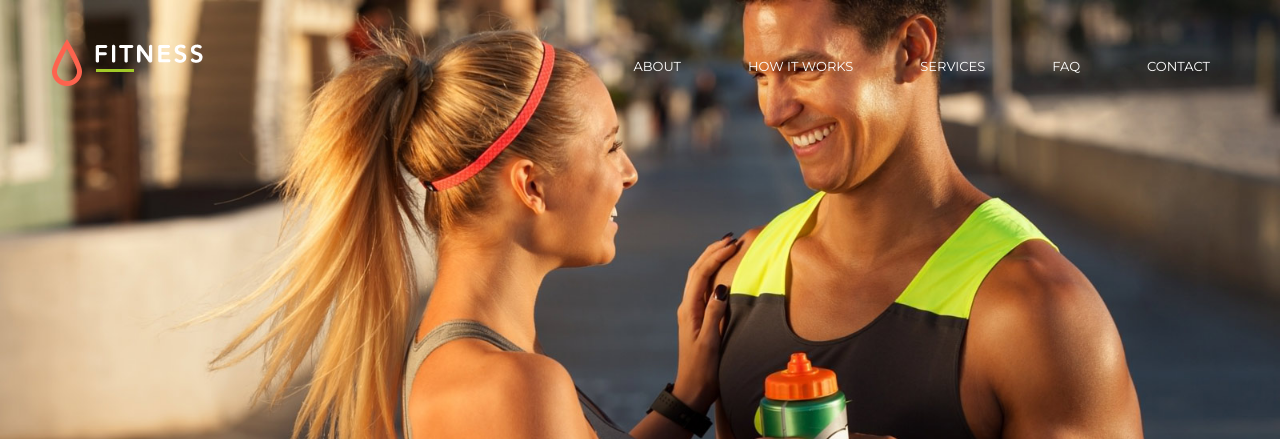
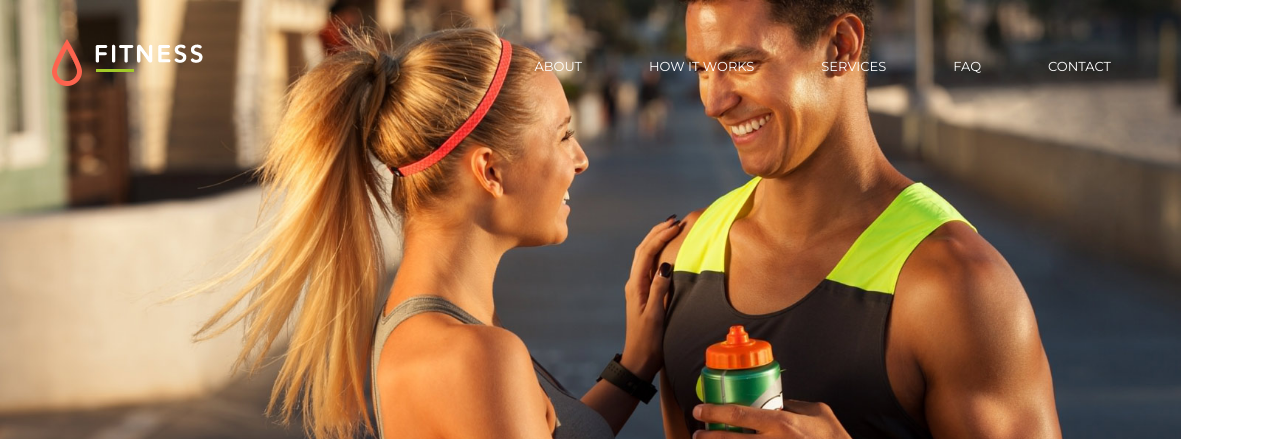
Before and after one commit to itl-serg/Fitness, a website: page index.html in a window 1280 px wide. Shown: the top 439 px of the page. Drawn offline with nearby package versions, Linux system fonts and the light colour scheme.

Commit message:
removed the scroll

```diff
--- a/scss/_styles.scss
+++ b/scss/_styles.scss
@@ -12,7 +12,7 @@ body {
   @include textPrimary(400, 14px, 24px, $colorWhite);
 
   @include media(">=1181px") {
-    min-width: 1181px;
+    max-width: 1181px;
   }
 }
 // Header
@@ -26,7 +26,7 @@ body {
       width: 100%;
     }
     @include media(">=1181px") {
-      min-width: 1181px;
+      max-width: 1181px;
     }
     .header-logo {
       background: url(../images/logo.png) no-repeat;
@@ -151,7 +151,7 @@ body {
   @include media(">=768px") {
     flex-direction: row;
     flex-wrap: wrap;
-    width: 768px;
+    max-width: 768px;
     justify-content: space-around;
     // align-items: stretch;
     margin: auto;
@@ -483,7 +483,6 @@ body {
   .article-main-secondary {
     background: $backgroundAtlantis;
     .main-secondary-img {
-      min-width: 401px;
     }
     .main-text-secondary {
       position: relative;
@@ -492,7 +491,9 @@ body {
       height: 310px;
       @include media(">=768px") {
         height: 100%;
+        max-width: 401px;
       }
+
       em {
         text-transform: uppercase;
         @include textSecondary(400, 17px, 24px, $colorWhite);
```
Also changed, not shown: css/main.min.css.
